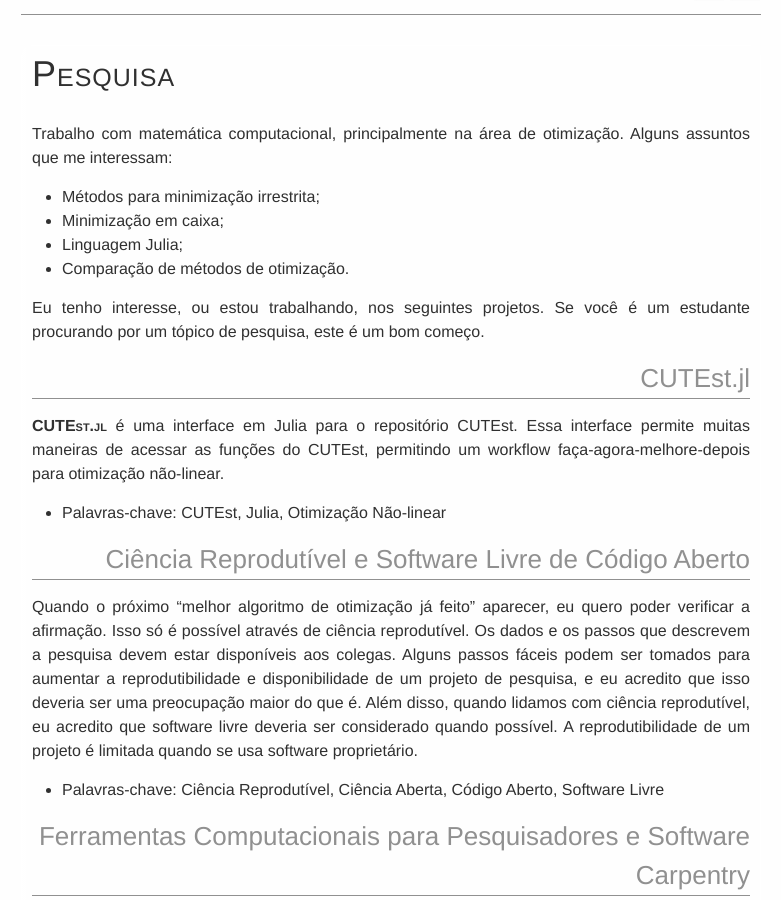
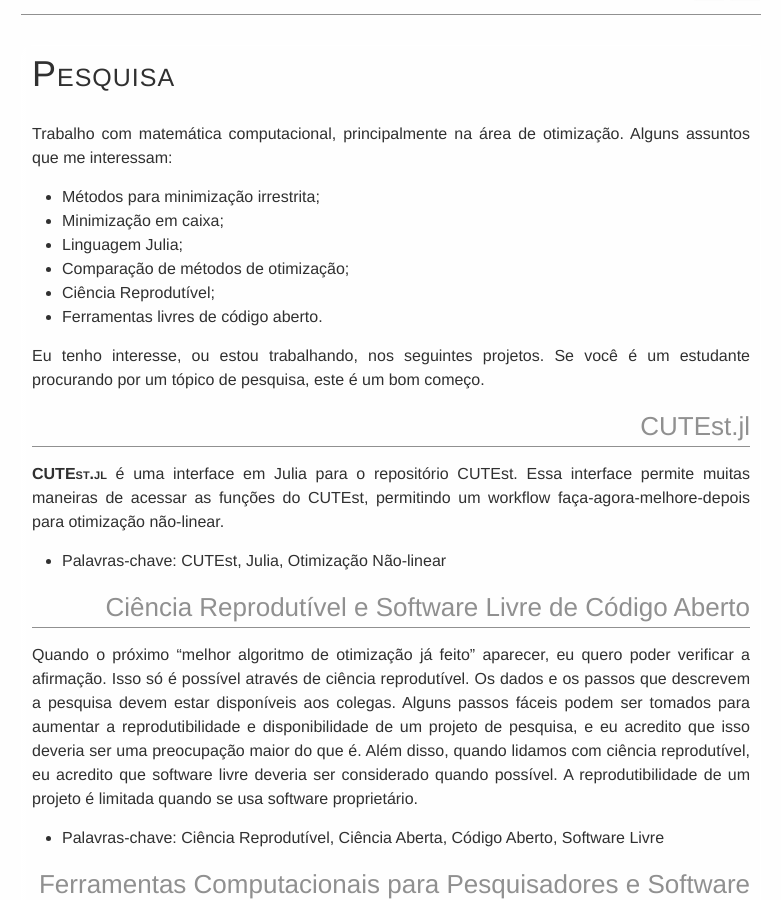
Before and after one commit to abelsiqueira/abelsiqueira.github.io-old, a Jekyll site: the page built from research.br.md, in a window 1280 px wide and 900 px high, scrolled down 347 px. Shown: the whole window, without its empty margins (249-1030 px from the left). Built offline with Jekyll 4.4.1, drawn with Linux system fonts in a browser that asks for light colours.

Commit message:
Atualiza Pesquisa

```diff
--- a/research.br.md
+++ b/research.br.md
@@ -12,7 +12,9 @@ Alguns assuntos que me interessam:
   - Métodos para minimização irrestrita;
   - Minimização em caixa;
   - Linguagem Julia;
-  - Comparação de métodos de otimização.
+  - Comparação de métodos de otimização;
+  - Ciência Reprodutível;
+  - Ferramentas livres de código aberto.
 
 Eu tenho interesse, ou estou trabalhando, nos seguintes projetos.
 Se você é um estudante procurando por um tópico de pesquisa, este é um bom
```
